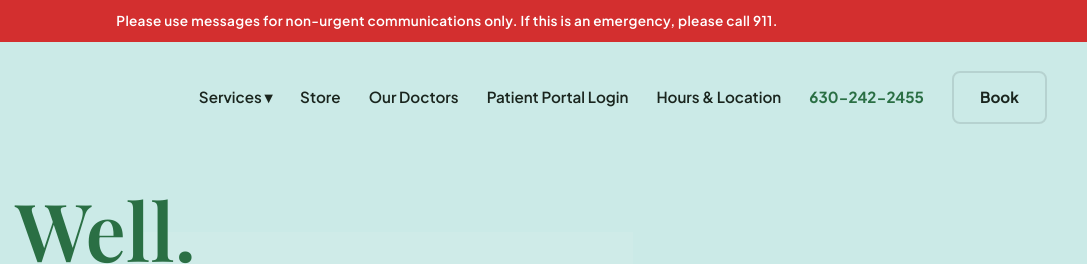
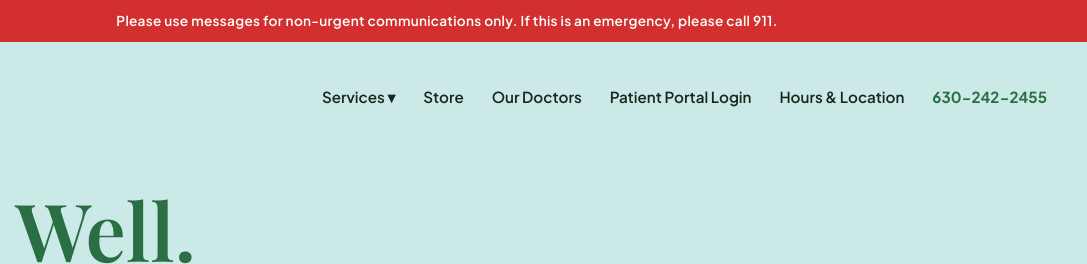
Before and after one commit to diyap606/livingwellclinic, a plain HTML site: page index.html in a window 1280 px wide. Shown: the top 264 px of the page, 193-1280 px from the left. Drawn offline with nearby package versions, Linux system fonts and the light colour scheme; a web font is replaced by a local one.

Commit message:
Update index.html

```diff
--- a/index.html
+++ b/index.html
@@ -16,11 +16,16 @@
             --secondary-hover: #006885;
             --text-dark: #1A251E;
             --text-light: #4A5D50;
-            --bg-light: #E0F2F1; /* Soft minty backdrop matching the image theme */
+            --bg-light: #E0F2F1;
             --bg-white: #FFFFFF;
             --border-color: rgba(42, 111, 68, 0.15);
             --shadow: 0 10px 30px rgba(0, 0, 0, 0.04);
             --transition: all 0.3s cubic-bezier(0.4, 0, 0.2, 1);
+        }
+
+        /* Added smooth scroll behavior at the root level */
+        html {
+            scroll-behavior: smooth;
         }
 
         * {
@@ -51,7 +56,7 @@
         header {
             background-color: transparent;
             position: absolute;
-            top: 40px; /* Offset for emergency banner */
+            top: 40px;
             left: 0;
             width: 100%;
             z-index: 1000;
@@ -174,24 +179,11 @@
             box-shadow: 0 6px 20px rgba(0, 132, 169, 0.4);
         }
 
-        .btn-outline {
-            background-color: transparent;
-            color: var(--text-dark);
-            border: 2px solid rgba(0,0,0,0.1);
-            padding: 12px 26px;
-        }
-
-        .btn-outline:hover {
-            border-color: var(--text-dark);
-            background-color: rgba(0,0,0,0.02);
-        }
-
         /* Integrated Mockup Background Styling */
         .hero-section {
             position: relative;
             min-height: 100vh;
             background-color: #CBEAE7;
-            /* Injects the medical flatlay background strictly right-aligned */
             background-image: url('image_dd747d.png');
             background-size: contain;
             background-position: right center;
@@ -200,23 +192,6 @@
             align-items: center;
             padding: 140px 40px 60px 40px;
             overflow: hidden;
-        }
-
-        /* Leaf Branding Logo Watermark Graphic Overlay */
-        .hero-section::before {
-            content: '';
-            position: absolute;
-            left: 45%;
-            top: 55%;
-            transform: translate(-50%, -50%);
-            width: 500px;
-            height: 500px;
-            /* Pulls the identity icon cleanly from your asset file */
-            background-image: url('livingwelllogo.jpg');
-            background-size: contain;
-            background-repeat: no-repeat;
-            opacity: 0.08; /* Extremely soft stylized backdrop layer */
-            pointer-events: none;
         }
 
         .hero-container {
@@ -458,7 +433,6 @@
                 <a href="https://mycw152.ecwcloud.com/portal21271/jsp/100mp/login_otp.jsp" target="_blank">Patient Portal Login</a>
                 <a href="#contact">Hours & Location</a>
                 <a href="tel:630-242-2455" class="nav-phone">630-242-2455</a>
-                <a href="http://healow.com/apps/practice/livingwell-clinic-pllc-31701?v=2" target="_blank" class="btn btn-outline">Book</a>
             </nav>
         </div>
     </header>
```
